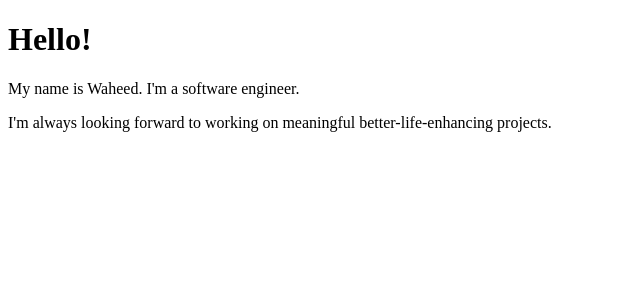
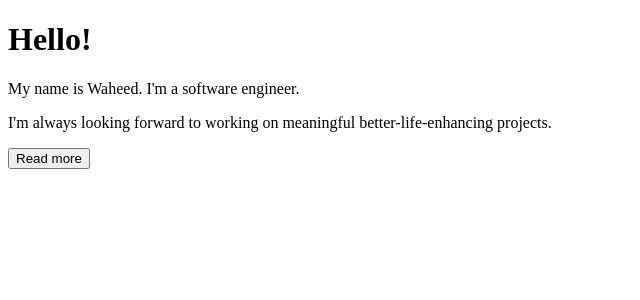
Before and after one commit to wptechprodigy/my_portfolio, a React (Create React App) app: page / in a window 1280 px wide. Shown: the top 300 px of the page, without its empty margins (0-640 px from the left). Built offline with nearby package versions, Linux system fonts and the light colour scheme.

Commit message:
functionality to toggle viewing less or more bio

```diff
--- a/src/App.js
+++ b/src/App.js
@@ -3,6 +3,10 @@
 class App extends Component {
   state = {
     displayBio: false,
+  };
+
+  toggleDisplayBio = () => {
+    this.setState({ displayBio: !this.state.displayBio });
   };
 
   render() {
@@ -25,8 +29,13 @@
               Besides coding, I am a loving father. I love to read, play soccer
               and watch movies!
             </p>
+            <button onClick={this.toggleDisplayBio}>Show less</button>
           </div>
-        ) : null}
+        ) : (
+          <div>
+            <button onClick={this.toggleDisplayBio}>Read more</button>
+          </div>
+        )}
       </div>
     );
   }
```
